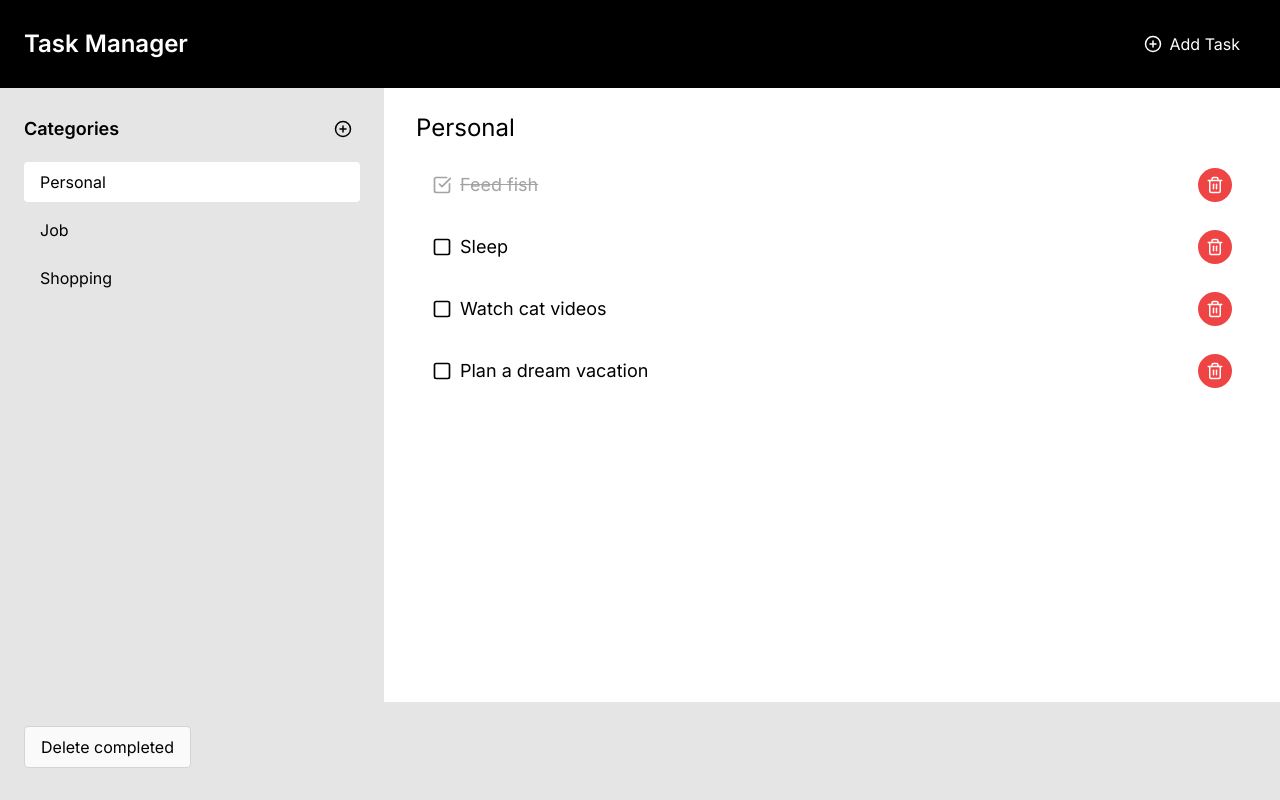
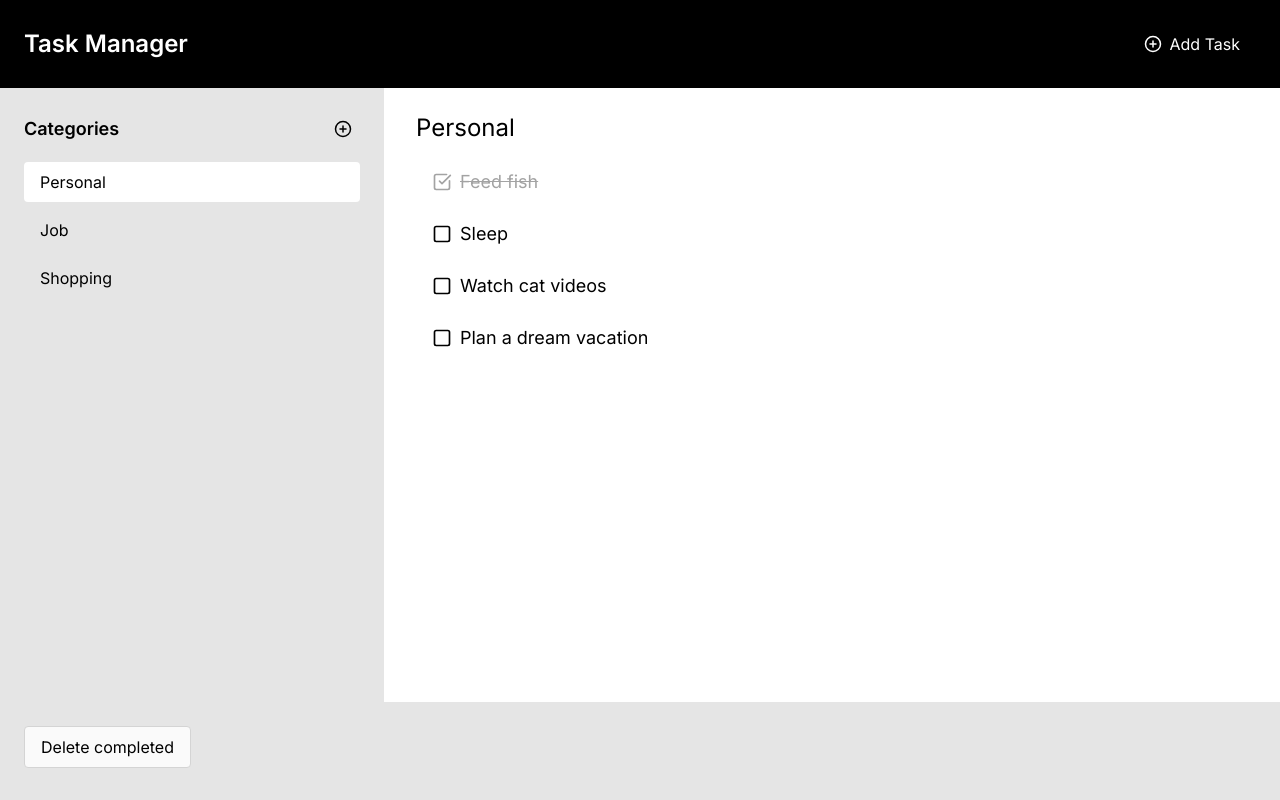
Before and after one commit to munergenis/pers-task-manager, a React (Vite) app: page / in a window 1280 px wide. Built offline with nearby package versions, Linux system fonts and the light colour scheme; the HTML template or start-up script is replaced by a standard one.

Commit message:
refactor delete icon on hover

```diff
--- a/src/components/CategoryList/CategoryListItem.jsx
+++ b/src/components/CategoryList/CategoryListItem.jsx
@@ -1,29 +1,11 @@
 import { Trash2 } from 'lucide-react'
-import { useState, useRef, useEffect } from 'react'
 
 const CategoryListItem = ({ isSelected, selectCategory, deleteCategory, children }) => {
   const selectedCategoryStyle = isSelected ? 'bg-white' : 'bg-transparent hover:bg-neutral-100'
-  const [hovered, setHovered] = useState(false)
-  const liRef = useRef(null)
-
-  useEffect(() => {
-    const toggleHovered = () => setHovered(prevState => !prevState)
-    const liEl = liRef.current
-
-    if (liEl) {
-      liEl.addEventListener('mouseenter', toggleHovered)
-      liEl.addEventListener('mouseleave', toggleHovered)
-    }
-    return () => {
-      liEl.removeEventListener('mouseenter', toggleHovered)
-      liEl.removeEventListener('mouseleave', toggleHovered)
-    }
-  }, [])
 
   return (
     <li
-      className={`flex size-full items-center gap-4 rounded ${selectedCategoryStyle}`}
-      ref={liRef}
+      className={`group flex size-full items-center gap-4 rounded transition-colors duration-200 ease-in-out ${selectedCategoryStyle}`}
     >
       <button
         className='flex-1 truncate px-4 py-2 text-left'
@@ -32,13 +14,12 @@ const CategoryListItem = ({ isSelected, selectCategory, deleteCategory, children
         {children}
       </button>
 
-      {hovered &&
-        <button
-          className='mr-2 rounded-full bg-red-500 p-2'
-          onClick={deleteCategory}
-        >
-          <Trash2 color='white' size={16} />
-        </button>}
+      <button
+        className='mr-2 rounded-full p-2 text-black opacity-0 duration-100 hover:bg-red-500 hover:text-white focus:bg-red-500 focus:text-white focus:opacity-100 group-hover:opacity-100'
+        onClick={deleteCategory}
+      >
+        <Trash2 size={16} />
+      </button>
     </li>
   )
 }
--- a/src/components/TaskList/TaskList.jsx
+++ b/src/components/TaskList/TaskList.jsx
@@ -5,7 +5,7 @@ const TaskList = ({ selectedCategoryName, children }) => {
         <h3 className='text-2xl'>{selectedCategoryName}</h3>
       </header>
       <main>
-        <ul className='flex flex-col gap-3 text-lg'>
+        <ul className='flex flex-col gap-2 text-lg'>
           {children}
         </ul>
       </main>
--- a/src/components/TaskList/TaskListItem.jsx
+++ b/src/components/TaskList/TaskListItem.jsx
@@ -1,16 +1,17 @@
 import { Square, SquareCheckBig, Trash2 } from 'lucide-react'
-
 const TaskListItem = ({ completed, deleteTask, toggleTaskCompleted, children }) => {
   return (
-    <li className='flex items-center justify-between rounded-full px-4 py-2 hover:bg-neutral-100'>
-      <button className={`flex w-full items-center gap-2 ${completed && 'text-neutral-400'}`} onClick={toggleTaskCompleted}>
+    <li
+      className='group flex items-center justify-between rounded-full py-1 pl-4 pr-2 transition-colors duration-200 ease-in-out hover:bg-neutral-100'
+    >
+      <button className={`flex w-full items-center gap-2 py-1 ${completed && 'text-neutral-400'}`} onClick={toggleTaskCompleted}>
         {completed
           ? <SquareCheckBig size={20} />
           : <Square size={20} />}
-        <p className={`text-left ${completed ? 'line-through' : undefined}`}>{children}</p>
+        <p className={`mr-4 text-left ${completed ? 'line-through' : undefined}`}>{children}</p>
       </button>
 
-      <button className='rounded-full bg-red-500 p-2 text-white hover:bg-red-400 active:opacity-65' onClick={deleteTask}>
+      <button className='rounded-full p-2 text-black opacity-0 transition-all duration-100 ease-in-out hover:bg-red-500 hover:text-white focus:bg-red-500 focus:text-white focus:opacity-100 group-hover:opacity-100' onClick={deleteTask}>
         <Trash2 size={18} />
       </button>
     </li>
--- /dev/null
+++ b/src/hooks/useHover.js
@@ -0,0 +1,25 @@
+import { useState, useRef, useEffect } from 'react'
+
+const useHover = () => {
+  const [isHovered, setIsHovered] = useState(false)
+  const ref = useRef(null)
+
+  useEffect(() => {
+    const element = ref.current
+    const toggleIsHovered = () => setIsHovered(prevState => !prevState)
+
+    if (element) {
+      element.addEventListener('mouseenter', toggleIsHovered)
+      element.addEventListener('mouseleave', toggleIsHovered)
+    }
+
+    return () => {
+      element.removeEventListener('mouseenter', toggleIsHovered)
+      element.removeEventListener('mouseleave', toggleIsHovered)
+    }
+  }, [])
+
+  return [isHovered, ref]
+}
+
+export { useHover }
--- a/vite.config.js
+++ b/vite.config.js
@@ -9,6 +9,7 @@ export default defineConfig({
       src: '/src',
       layout: '/src/layout',
       components: '/src/components',
+      hooks: '/src/hooks',
     }
   }
 })
```
Also changed, not shown: 1 other file (tests, documents, lock files or other folders).
